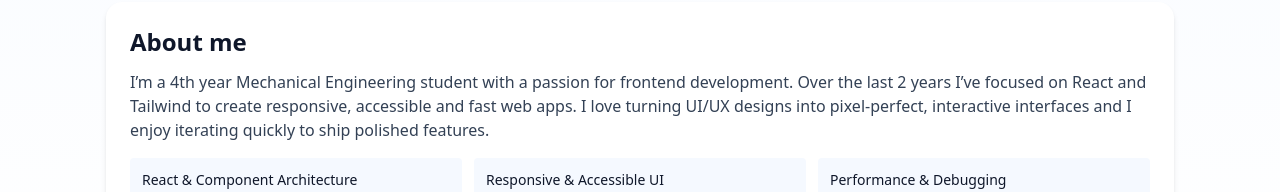
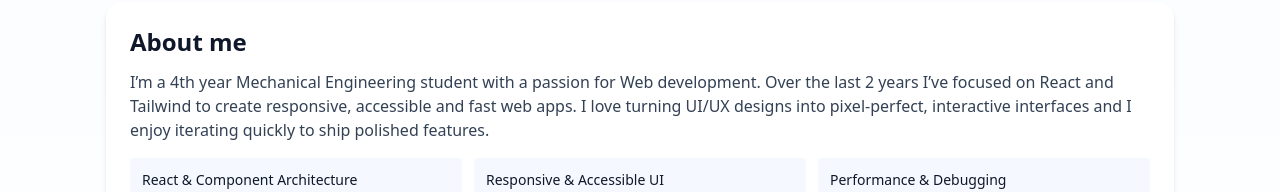
Before and after one commit to rodneyswaji-hue/Rodney-portfolio, a React (Vite) app: page / in a window 1280 px wide. Shown: the part 468-660 px from the top of the page. Built offline with nearby package versions, Linux system fonts and the light colour scheme.

Commit message:
Update About.jsx

```diff
--- a/src/components/About.jsx
+++ b/src/components/About.jsx
@@ -6,7 +6,7 @@ export default function About(){
     <section id="about" className="mt-16">
       <motion.div initial={{opacity:0, y:8}} whileInView={{opacity:1, y:0}} viewport={{ once: true }} transition={{duration:0.6}} className="bg-white p-6 rounded-2xl shadow-md">
         <h2 className="text-2xl font-semibold">About me</h2>
-        <p className="mt-3 text-slate-700">I’m a 4th year Mechanical Engineering student with a passion for frontend development. Over the last 2 years I’ve focused on React and Tailwind to create responsive, accessible and fast web apps. I love turning UI/UX designs into pixel-perfect, interactive interfaces and I enjoy iterating quickly to ship polished features.</p>
+        <p className="mt-3 text-slate-700">I’m a 4th year Mechanical Engineering student with a passion for Web development. Over the last 2 years I’ve focused on React and Tailwind to create responsive, accessible and fast web apps. I love turning UI/UX designs into pixel-perfect, interactive interfaces and I enjoy iterating quickly to ship polished features.</p>
         <ul className="mt-4 grid grid-cols-1 md:grid-cols-3 gap-3 text-sm">
           <li className="bg-brand-50 p-3 rounded">React & Component Architecture</li>
           <li className="bg-brand-50 p-3 rounded">Responsive & Accessible UI</li>
```
